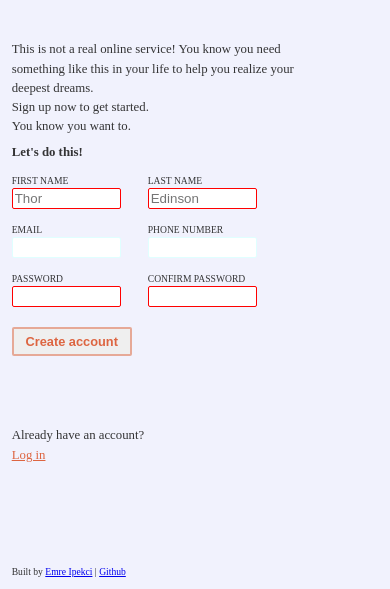
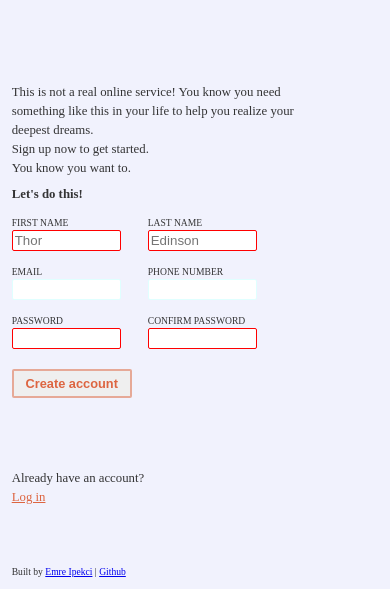
Before and after one commit to emreipekci/sign-up-form, a plain HTML site: page index.html in a window 390 px wide. Shown: the part 255-844 px from the top of the page. Drawn offline with Linux system fonts and the light colour scheme.

Commit message:
responsive design

```diff
--- a/styles.css
+++ b/styles.css
@@ -70,6 +70,7 @@
 }
 
 .main {
+    padding-top: 10vh;
     background-color: var(--background-color);
     width: 60vw;
     color: var(--text-color);
@@ -177,6 +178,7 @@ button {
 @media (max-width: 425px) {
 
     .main {
+        padding-top: 5vh;
         font-size: 0.8rem;
         gap: 1vh;
     }
```
